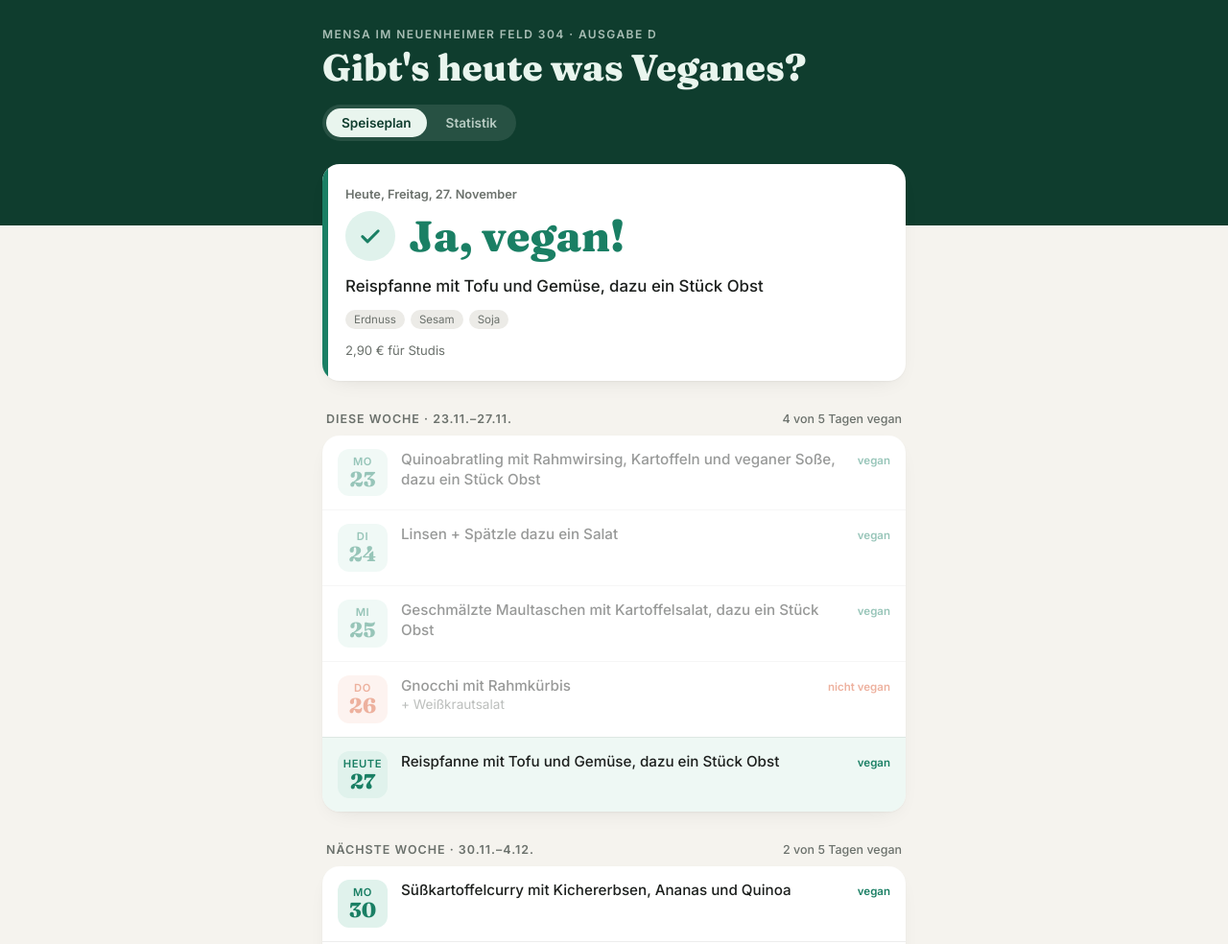
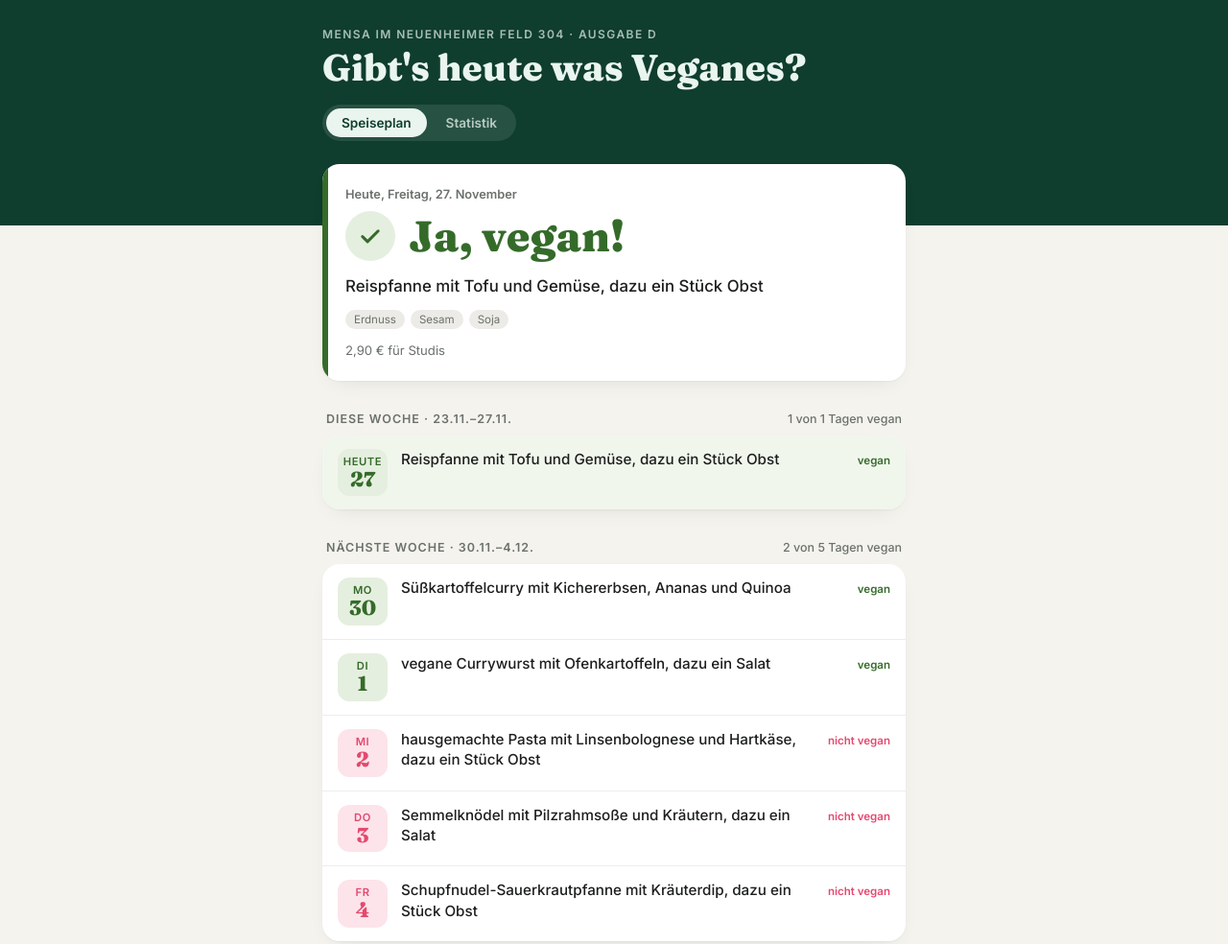
Before and after one commit to Samariu/vegan_mensa_hd, a plain HTML site: page index.html in a window 1280 px wide. Shown: the top 984 px of the page at 96% size. Drawn offline with Linux system fonts and the light colour scheme.

Commit message:
Spinach green / meat red status colours, hide past days
- New palette passes the CVD validator for protan, deutan and tritan
  (dark green vs light bluish red, large lightness gap)
- Speiseplan shows only today and future days

Co-Authored-By: Claude Opus 5.5 <noreply@anthropic.com>
Claude-Session: https://claude.ai/code/session_0184VE6gG3hpCcNmQAhBqh6U

```diff
--- a/index.html
+++ b/index.html
@@ -26,8 +26,11 @@
       --brand: #0f3d2e;
       --brand-ink: #e9f5ee;
 
-      --vegan: #1a7f64;      --vegan-bg: #e0f2ec;
-      --not: #d9532b;        --not-bg: #fbe6de;
+      /* Spinat-Grün (dunkel) vs. Fleisch-Rot (hell, leicht bläulich): the big
+         lightness gap keeps them apart for red-green colour blindness;
+         checked with the dataviz palette validator (all CVD types). */
+      --vegan: #356b2a;      --vegan-bg: #e5efdf;
+      --not: #e5486e;        --not-bg: #fce4ea;
       --unclear: #b8860b;    --unclear-bg: #fbf1d6;
       --closed: #8b908c;     --closed-bg: #ecebe7;
 
@@ -43,9 +46,9 @@
         --line: rgba(255,255,255,.08);
         --brand: #0b2c21;
         --brand-ink: #d6efe0;
-        --vegan: #2a9d80;      --vegan-bg: rgba(42,157,128,.16);
-        --not: #e8663c;        --not-bg: rgba(232,102,60,.15);
-        --unclear: #cfa634;    --unclear-bg: rgba(207,166,52,.15);
+        --vegan: #4a8f3c;      --vegan-bg: rgba(74,143,60,.18);
+        --not: #f5607d;        --not-bg: rgba(245,96,125,.15);
+        --unclear: #c29a26;    --unclear-bg: rgba(194,154,38,.15);
         --closed: #8b908c;     --closed-bg: rgba(255,255,255,.05);
         --shadow: 0 1px 2px rgba(0,0,0,.3), 0 8px 24px -12px rgba(0,0,0,.6);
       }
@@ -148,7 +151,6 @@
       cursor: pointer;
     }
     .day:first-child { border-top: none; }
-    .day.past { opacity: .45; }
     .day.today { background: color-mix(in srgb, var(--accent-bg) 55%, transparent); }
 
     .date {
@@ -444,7 +446,7 @@
       const thisMonday = mondayOf(today);
       const days = data.days
         .map(d => ({ ...d, dateObj: parseDate(d.date) }))
-        .filter(d => d.dateObj >= thisMonday)
+        .filter(d => d.dateObj >= today)
         .sort((a, b) => a.dateObj - b.dateObj);
 
       renderHero(days.find(d => d.dateObj >= today), today);
@@ -475,7 +477,7 @@
         const card = el("div", "card");
         for (const day of list) {
           const isToday = +day.dateObj === +today;
-          const row = el("div", `day s-${day.vegan_status}` + (isToday ? " today" : "") + (day.dateObj < today ? " past" : ""));
+          const row = el("div", `day s-${day.vegan_status}` + (isToday ? " today" : ""));
 
           const date = el("div", "date");
           date.appendChild(el("div", "wd", isToday ? "Heute" : (WD_SHORT[day.weekday] || day.weekday)));
```
